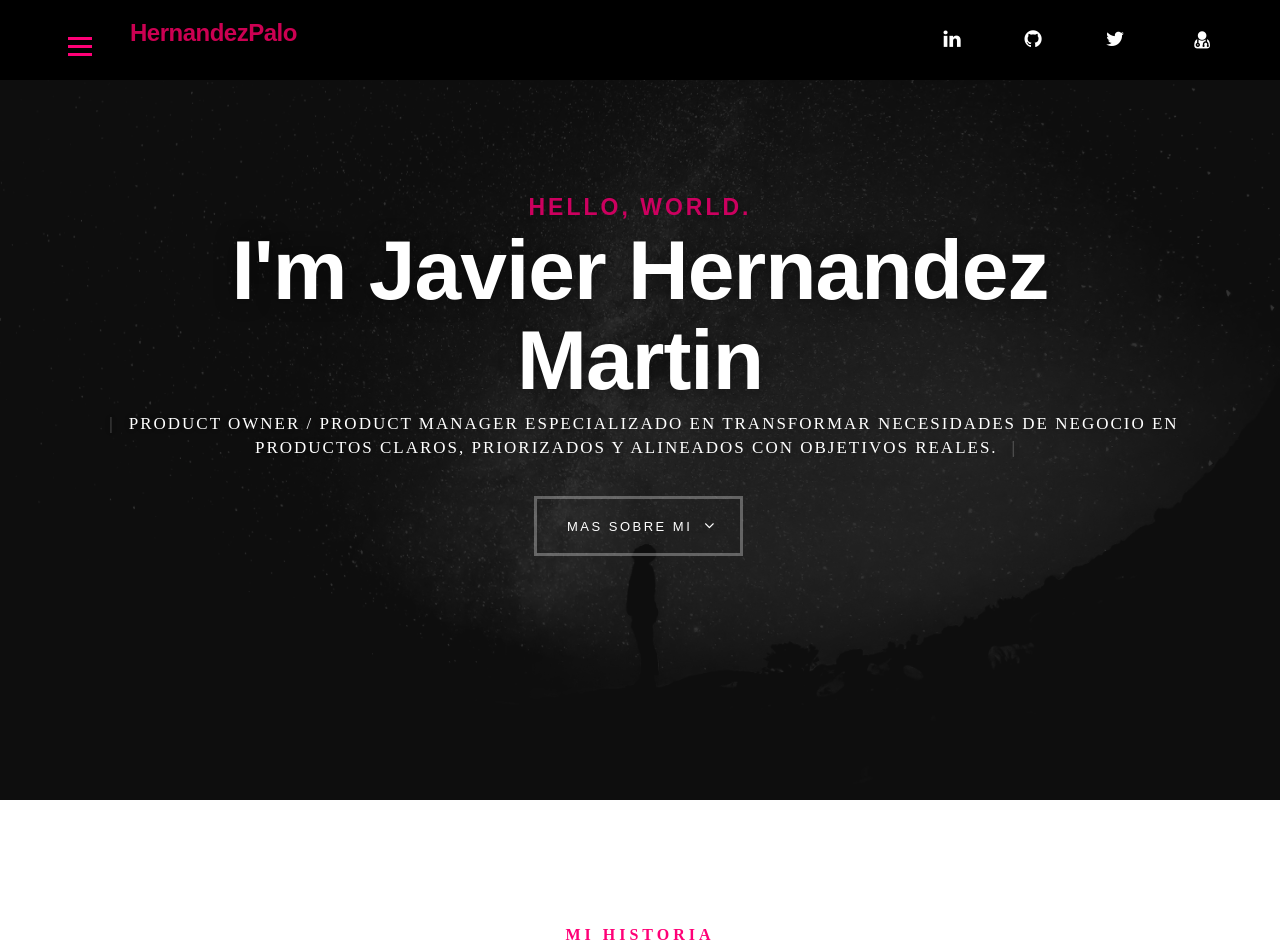
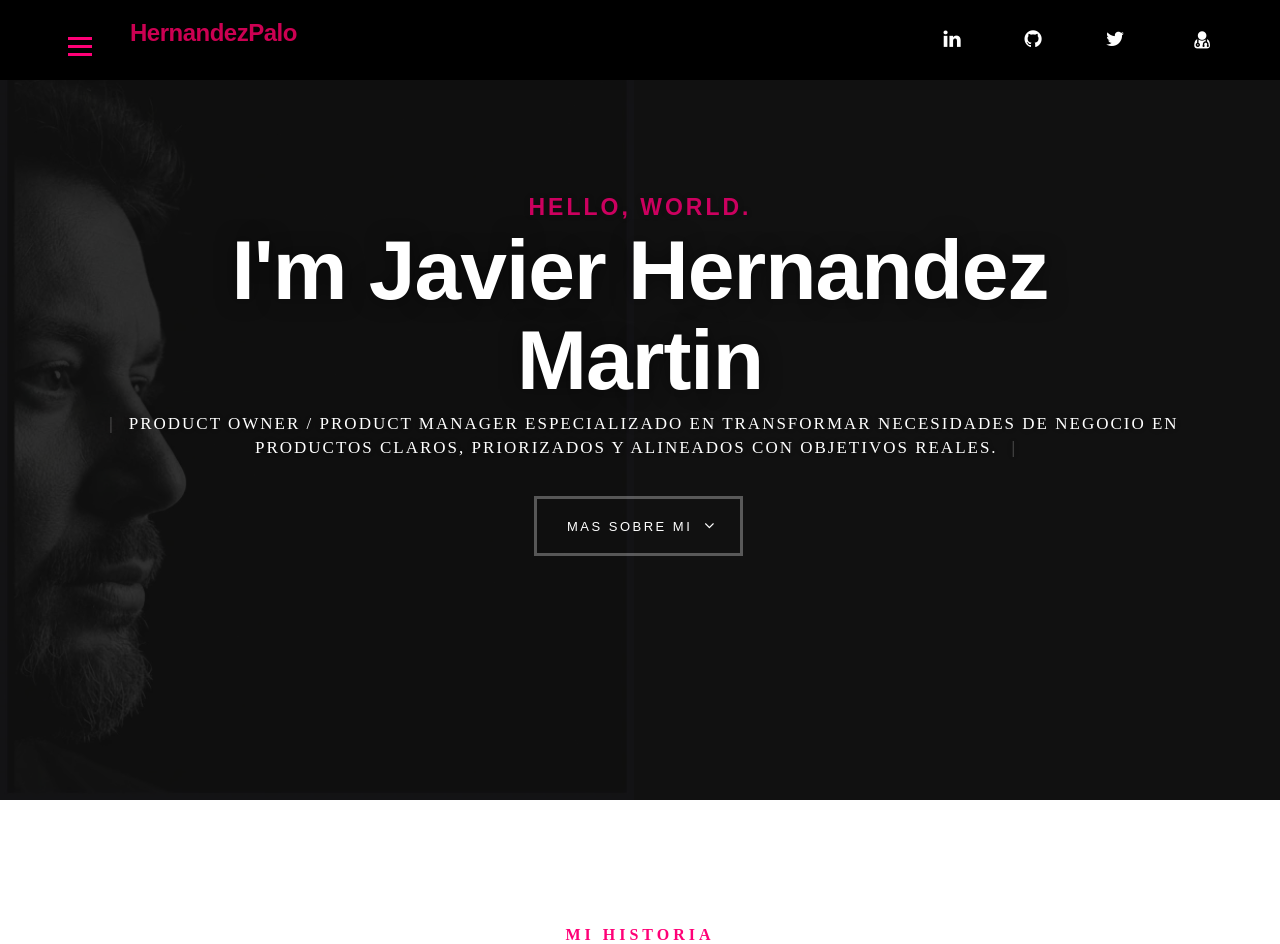
Before and after one commit to hernandezpalo83/porfolio, a Django app: template app/landing/templates/landing/index copy.html in a window 1280 px wide. Shown: the top 944 px of the page. Run offline with Django 5.2, Linux system fonts and the light colour scheme; the template is opened without the code that fills it: values that come from a table or form of the project are taken from there, others are empty; data comes from the database, SQL or seed files in the repository; some libraries are stand-ins or nearby versions.

Commit message:
Cambio en el fondo dela intro, que aparezca mi imagen de perfil en blanco y negro

```diff
--- a/app/landing/static/landing/css/main.css
+++ b/app/landing/static/landing/css/main.css
@@ -1318,10 +1318,10 @@ header .logo a {
  * -------------------------------------------------------------------
  */
 #intro {
-	background: #151515 url(../img/intro-bg.webp) no-repeat center bottom;
-	-webkit-background-size: cover;
-	-moz-background-size: cover;
-	background-size: cover;
+	background: #151515 url(../img/intro-bg.webp) no-repeat left bottom;
+	-webkit-background-size: contain;
+	-moz-background-size: contain;
+	background-size: contain;
 	background-attachment: fixed;
 	width: 100%;
 	height: 100%;
```
Also changed, not shown: app/landing/static/landing/img/intro-bg.webp.
